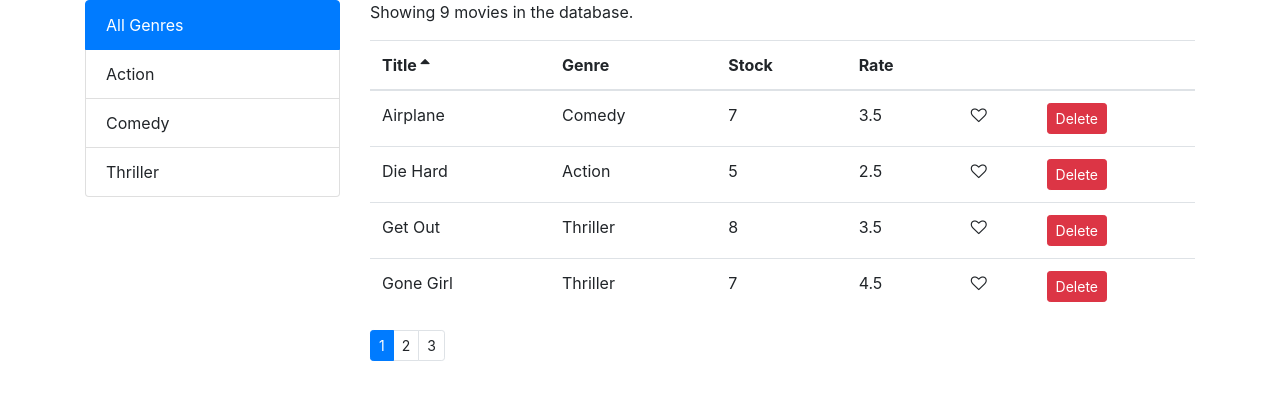
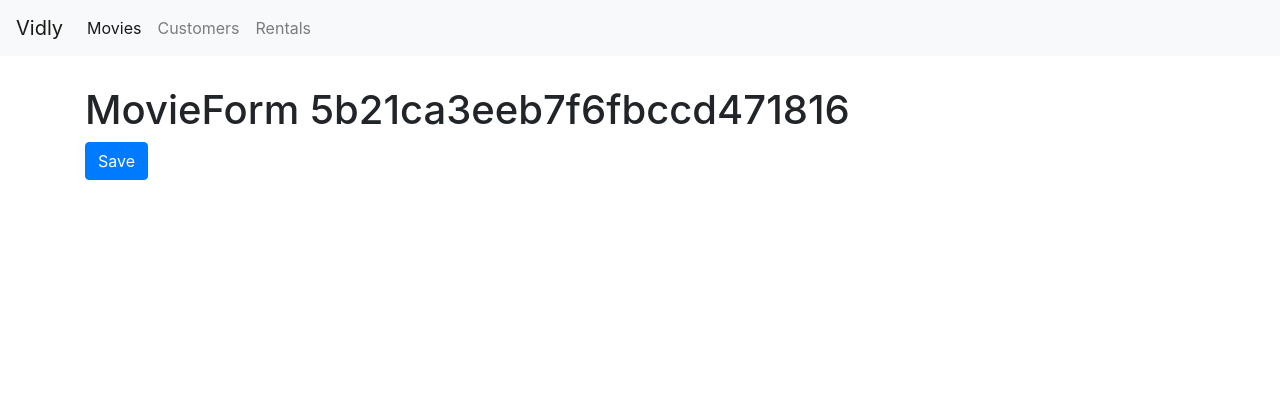
Before and after one commit to amit112/React-Training, a React (Create React App) app: page /movies/5b21ca3eeb7f6fbccd471816 in a window 1280 px wide. Shown: the top 400 px of the page. Built offline with nearby package versions, Linux system fonts and the light colour scheme.

Commit message:
Chapter 6 ( Routing) is done

```diff
--- a/package.json
+++ b/package.json
@@ -12,6 +12,7 @@
     "prop-types": "^15.7.2",
     "react": "^16.12.0",
     "react-dom": "^16.12.0",
+    "react-router-dom": "^5.1.2",
     "react-scripts": "3.3.0"
   },
   "scripts": {
--- a/src/App.js
+++ b/src/App.js
@@ -1,11 +1,29 @@
 import React from 'react';
 import './App.css';
 import { Movies} from './components/movies';
+import { Route, Redirect, Switch } from 'react-router-dom';
+import Customers from './components/customers';
+import Rentals from './components/rentals';
+import NotFound from './components/notFound';
+import NavBar from './components/navbar';
+import MovieForm from './components/movieForm';
+
 function App() {
   return (
+    <React.Fragment>
+    <NavBar></NavBar>
     <main className="container">
-  <Movies/>
+    <Switch>
+    <Route path="/movies/:id"    component={MovieForm}></Route>
+    <Route path="/movies"    component={Movies}></Route>
+      <Route path="/customers" component={Customers}></Route>
+      <Route path="/rentals"   component={Rentals}></Route>
+      <Route path="/not-found" component={NotFound}></Route>
+      <Redirect from="/" exact to="/movies" ></Redirect>
+      <Redirect  to="/not-found" ></Redirect>
+      </Switch>
     </main>
+    </React.Fragment>
   );
 }
 
--- a/src/components/common/tableHeader.jsx
+++ b/src/components/common/tableHeader.jsx
@@ -25,7 +25,7 @@
         const { columns  } = this.props;
         return ( <thead><tr>
         {columns.map(column =>
-        column.label ?  <th key={column.path} onClick= {()=> this.onSortRaise(column.path) }>{column.label} {this.renderSortIcon(column)}</th> : <th key={column.key}></th>
+        column.label ?  <th className="clickable" key={column.path} onClick= {()=> this.onSortRaise(column.path) }>{column.label} {this.renderSortIcon(column)}</th> : <th key={column.key}></th>
         )}
         </tr>
         </thead>);
--- /dev/null
+++ b/src/components/customers.jsx
@@ -0,0 +1,5 @@
+import React from 'react';
+const Customers = () => {
+    return <h1>Customers</h1>;
+}
+export default Customers;
--- /dev/null
+++ b/src/components/movieForm.jsx
@@ -0,0 +1,11 @@
+import React from 'react';
+const MovieForm = ({match , history}) => {
+    return (
+    <div>
+    <h1>MovieForm {match.params.id}</h1>
+        <button className="btn btn-primary" onClick={()=>history.push('/movies') }>Save
+        </button>
+        </div>
+         );
+}
+export default MovieForm;
--- a/src/components/moviesTable.jsx
+++ b/src/components/moviesTable.jsx
@@ -1,11 +1,12 @@
 import React , {Component} from 'react';
 import Like from './common/like';
 import Table from './common/table';
+import { Link } from 'react-router-dom';
 
 
 export class MoviesTable extends Component {
     columns = [
-        {label: "Title", path :"title"},
+    {label: "Title", path :"title", content: movie => <Link to={`/movies/${movie._id}`}>{movie.title}</Link> },
         {label: "Genre", path :"genre.name"},
         {label: "Stock", path :"numberInStock"},
         {label: "Rate", path :"dailyRentalRate"},
--- /dev/null
+++ b/src/components/navbar.jsx
@@ -0,0 +1,25 @@
+import React from 'react';
+import { Link, NavLink } from "react-router-dom";
+const NavBar = () => {
+    return (<nav className="navbar navbar-expand-lg navbar-light bg-light">
+        <Link className="navbar-brand" to="/">Vidly</Link>
+        <button className="navbar-toggler" type="button" data-toggle="collapse" data-target="#navbarNav" aria-controls="navbarNav" aria-expanded="false" aria-label="Toggle navigation">
+            <span className="navbar-toggler-icon"></span>
+        </button>
+        <div className="collapse navbar-collapse" id="navbarNav">
+            <ul className="navbar-nav">
+                <li className="nav-item active">
+                    <NavLink className="nav-link" to="/movies">Movies</NavLink>
+                </li>
+                <li className="nav-item">
+                    <NavLink className="nav-link" to="/customers">Customers</NavLink>
+                </li>
+                <li className="nav-item">
+                    <NavLink className="nav-link" to="/rentals">Rentals</NavLink>
+                </li>
+            </ul>
+        </div>
+    </nav>);
+}
+
+export default NavBar;
--- /dev/null
+++ b/src/components/notFound.jsx
@@ -0,0 +1,5 @@
+import React from 'react';
+const NotFound = () => {
+    return <h1>NotFound</h1>;
+}
+export default NotFound;
--- /dev/null
+++ b/src/components/rentals.jsx
@@ -0,0 +1,5 @@
+import React from 'react';
+const Rentals = () => {
+    return <h1>Rentals</h1>;
+}
+export default Rentals;
--- a/src/index.css
+++ b/src/index.css
@@ -1,13 +1,11 @@
 body {
   margin: 0;
-  font-family: -apple-system, BlinkMacSystemFont, 'Segoe UI', 'Roboto', 'Oxygen',
-    'Ubuntu', 'Cantarell', 'Fira Sans', 'Droid Sans', 'Helvetica Neue',
-    sans-serif;
-  -webkit-font-smoothing: antialiased;
-  -moz-osx-font-smoothing: grayscale;
+ padding: 0 0 0 0;
+ font-family: sans-serif;
 }
-
-code {
-  font-family: source-code-pro, Menlo, Monaco, Consolas, 'Courier New',
-    monospace;
+.navbar {
+  margin-bottom: 30px;
 }
+.clickable {
+  cursor: pointer;
+}
--- a/src/index.js
+++ b/src/index.js
@@ -5,8 +5,12 @@
 import * as serviceWorker from './serviceWorker';
 import 'bootstrap/dist/css/bootstrap.css'
 import 'font-awesome/css/font-awesome.css'
-
-ReactDOM.render(<App />, document.getElementById('root'));
+import { BrowserRouter } from "react-router-dom"
+ReactDOM.render(
+    <BrowserRouter>
+    <App />
+    </BrowserRouter>
+    , document.getElementById('root'));
 
 // If you want your app to work offline and load faster, you can change
 // unregister() to register() below. Note this comes with some pitfalls.
```
Also changed, not shown: 1 other file (tests, documents, lock files or other folders).
